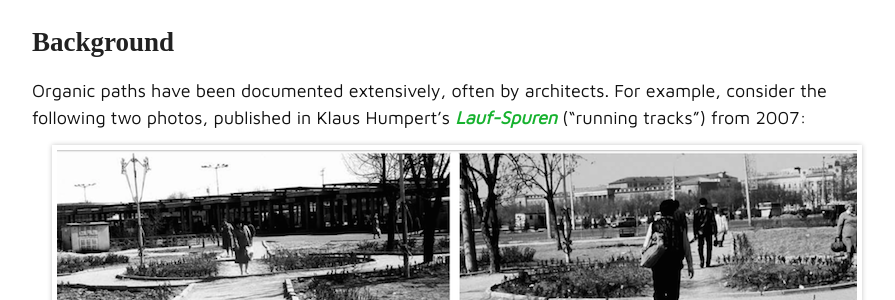
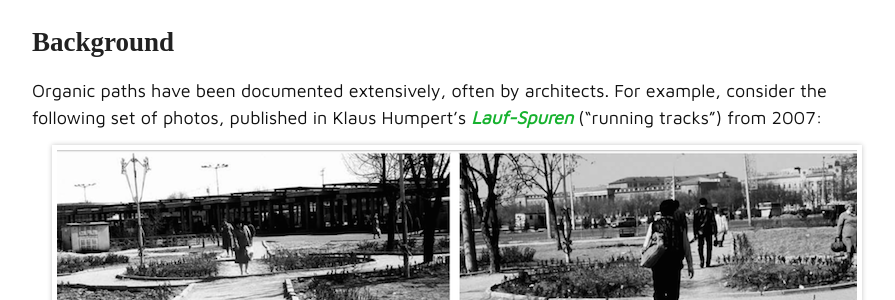
Before and after one commit to joshuaeckroth/csci431-website, a Jekyll site: the page built from assignments/a01.markdown, in a window 1280 px wide and 900 px high, scrolled down 541 px. Shown: the part 180-480 px from the top of the window, without its empty margins (183-1078 px from the left). Built offline with Jekyll 4.4.1, drawn with Linux system fonts in a browser that asks for light colours; some web fonts are replaced; formulas are drawn with MathJax 3; some of the changed text lies outside the part shown.

Commit message:
Improved wording of A01

```diff
--- a/assignments/a01.markdown
+++ b/assignments/a01.markdown
@@ -13,7 +13,7 @@ Humans and other animals engage in pathfinding every day. However, we do not nec
 
 ## Background
 
-Organic paths have been documented extensively, often by architects. For example, consider the following two photos, published in Klaus Humpert's [*Lauf-Spuren*](http://www.edition-et.de/images/laufspuren.pdf) ("running tracks") from 2007:
+Organic paths have been documented extensively, often by architects. For example, consider the following set of photos, published in Klaus Humpert's [*Lauf-Spuren*](http://www.edition-et.de/images/laufspuren.pdf) ("running tracks") from 2007:
 
 ![Organic pathfinding](/images/organic-pathfinding-2.png)
 
@@ -53,7 +53,7 @@ Your task is to modify some Python code to perform different kinds of pathfindin
 
 Breadth-first search is shown in the examples below, but it is too slow and produces paths that look nothing like organic paths. It has been disabled in the code.
 
-Recall from our [uninformed search](/notes/uninformed-search.html) and [informed search](/notes/informed-search.html) notes that we can reproduce many variations of search algorithms by just modifying the "action cost" $g(s)$ and "heuristic" $h(s)$ functions of the generic search algorithm.
+Recall from our [uninformed search](/notes/uninformed-search.html) and [informed search](/notes/informed-search.html) notes that we can reproduce many variations of search algorithms by just modifying the "action cost" $g(s)$ and "heuristic" $h(s)$ functions of the generic search algorithm. "Human" search can be programmed by figuring out the right variations of $g(s)$ and $h(s)$.
 
 On londo, you'll find the files `search.py`, `paths.py`, and some images in the `/home/jeckroth/csci431/assignments/A01` directory. Copy these files to your own directory (and create a git repository as usual, i.e., `csci431-A01`). You will modify `paths.py` only. Refer to the file for details.
 
```
